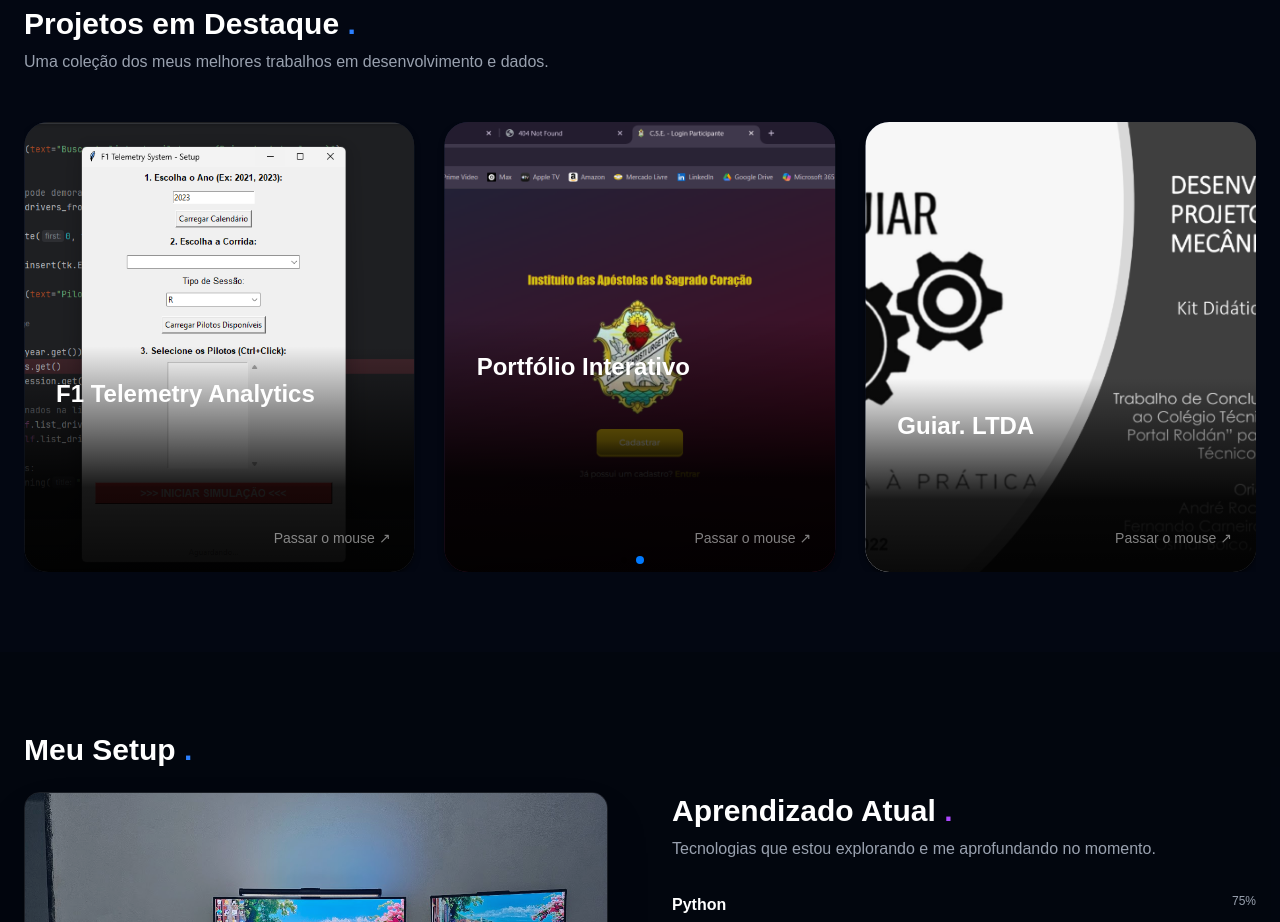
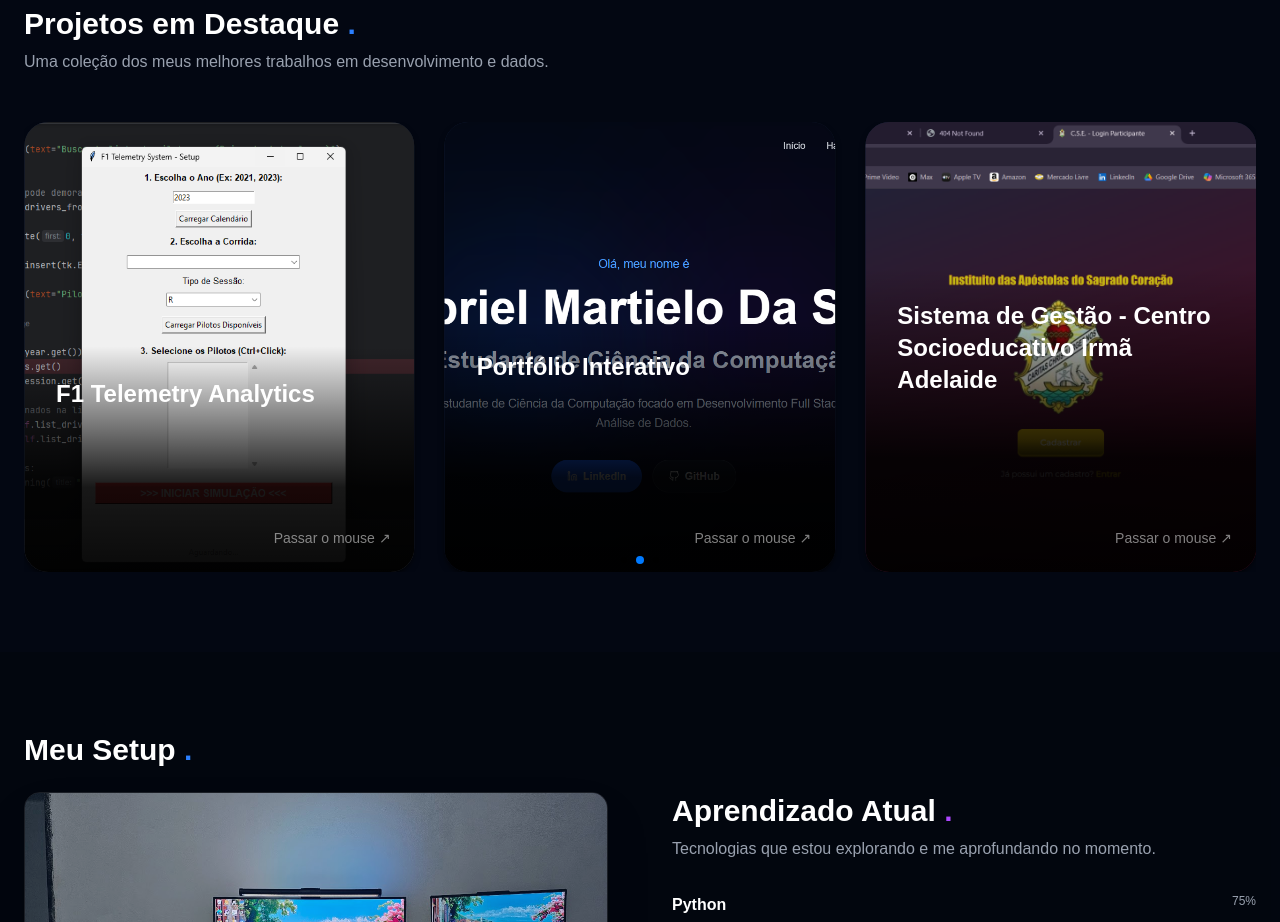
Before and after one commit to smartielo/meu-portfolio, a Next.js app: page / in a window 1280 px wide. Shown: the part 1520-2442 px from the top of the page. Built offline with nearby package versions, Linux system fonts and the light colour scheme.

Commit message:
Refactor code structure for improved readability and maintainability

```diff
--- a/src/data/profile.ts
+++ b/src/data/profile.ts
@@ -1,3 +1,5 @@
+import { DiMysql } from "react-icons/di";
+
 // src/data/profile.ts
 export interface Project {
   title: string;
@@ -90,6 +92,13 @@ export const profileData = {
       description: "Este site que você está navegando! Desenvolvido com as tecnologias mais modernas do ecossistema React, focado em performance, animações fluídas e geração dinâmica de documentos PDF.",
       tags: ["Next.js 15", "TypeScript", "Tailwind CSS", "React-PDF"],
       repoLink: "https://github.com/smartielo/meu-portfolio",
+      image: "/projects/portfolio-home.png" // Usando a mesma capa do site
+    },
+    {
+      title: "Sistema de Gestão - Centro Socioeducativo Irmã Adelaide",
+      description: "Este projeto é uma plataforma web completa para a gestão do Centro Socioeducativo Irmã Adelaide. O sistema digitaliza todo o processo de inscrição, acompanhamento e gestão de participantes, substituindo fichas de papel por um fluxo digital seguro e eficiente.",
+      tags: ["Python", "JavaScript", "Tailwind CSS", "React.JS", "MySQL"],
+      repoLink: "https://github.com/smartielo/trabalho_socio",
       image: "/projects/home-page.png" // Usando a mesma capa do site
     },
     {
```
Also changed, not shown: public/projects/portfolio-home.png (added).
